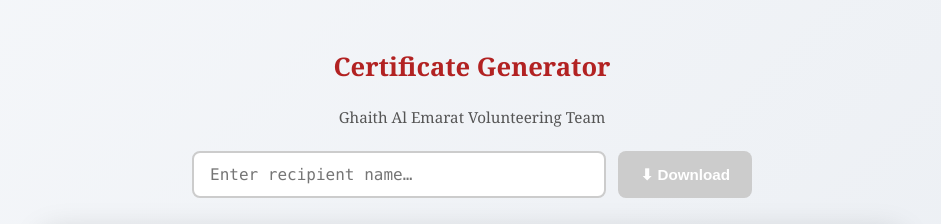
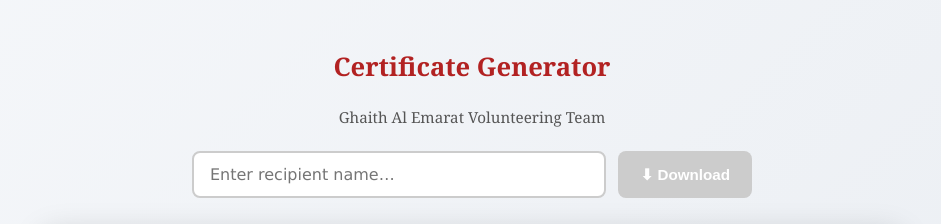
Before and after one commit to muneertm787/cert-generator, a Next.js app: page / in a window 1280 px wide. Shown: the top 224 px of the page, without its empty margins (168-1109 px from the left). Built offline with nearby package versions, Linux system fonts and the light colour scheme.

Commit message:
Fix: move files to root10

```diff
--- a/app/api/generate/route.js
+++ b/app/api/generate/route.js
@@ -36,7 +36,7 @@ export async function GET(request) {
   <text
     x="${W / 2}"
     y="${nameY}"
-    font-family="Consolas, monospace"
+    font-family="Verdana, Geneva, sans-serif"
     font-size="${fontSize}"
     font-weight="bold"
     fill="#1a1a1a"
--- a/app/page.js
+++ b/app/page.js
@@ -22,7 +22,7 @@ export default function Home() {
 
     const nameY = H * NAME_Y_FRACTION;
     const fontSize = Math.round(W * 0.032); // 2pt less than previous (which was already -2)
-    ctx.font = `bold ${fontSize}px Consolas, monospace`;
+    ctx.font = `bold ${fontSize}px Verdana, Geneva, sans-serif`;
     ctx.textAlign = 'center';
     ctx.globalAlpha = 1;
     ctx.fillStyle = '#1a1a1a';
@@ -91,7 +91,7 @@ export default function Home() {
             border: '2px solid #ccc',
             borderRadius: 8,
             outline: 'none',
-            fontFamily: 'Consolas, monospace',
+            fontFamily: 'Verdana, Geneva, sans-serif',
           }}
         />
         <button
```
